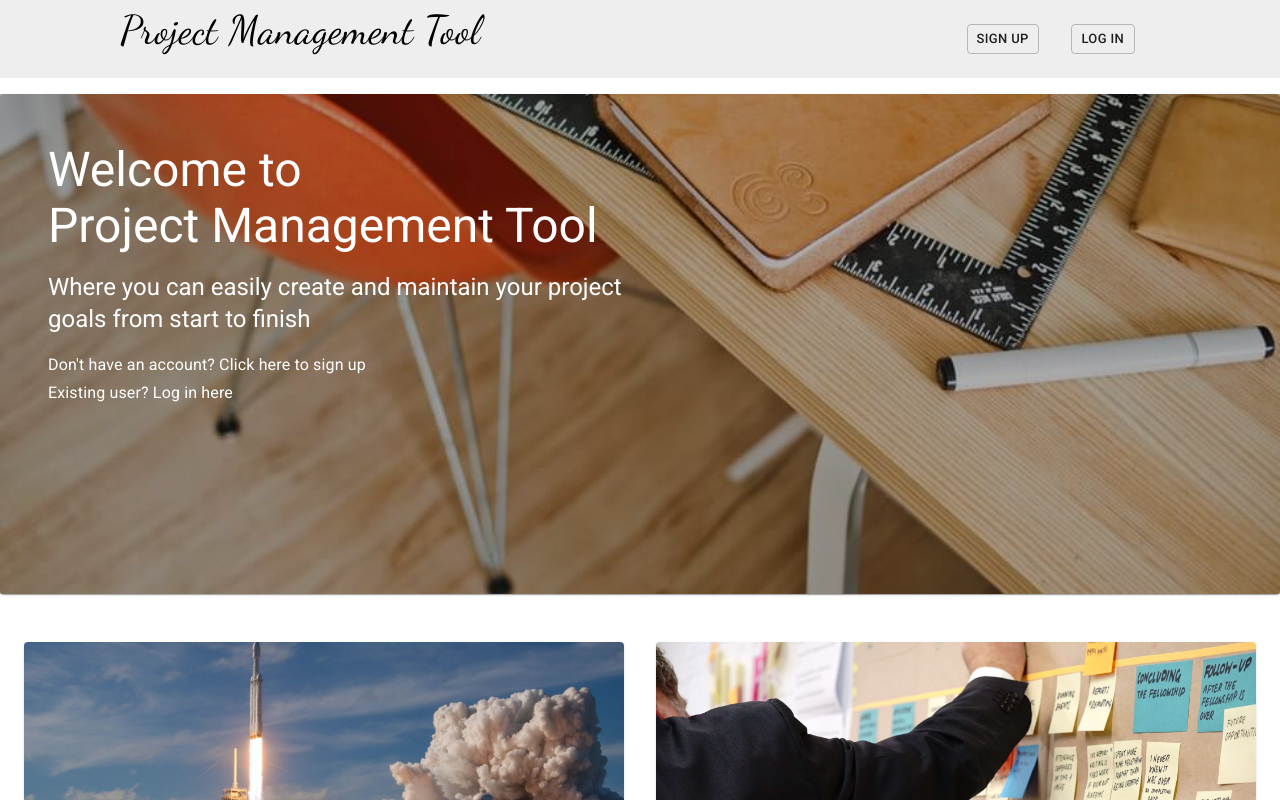
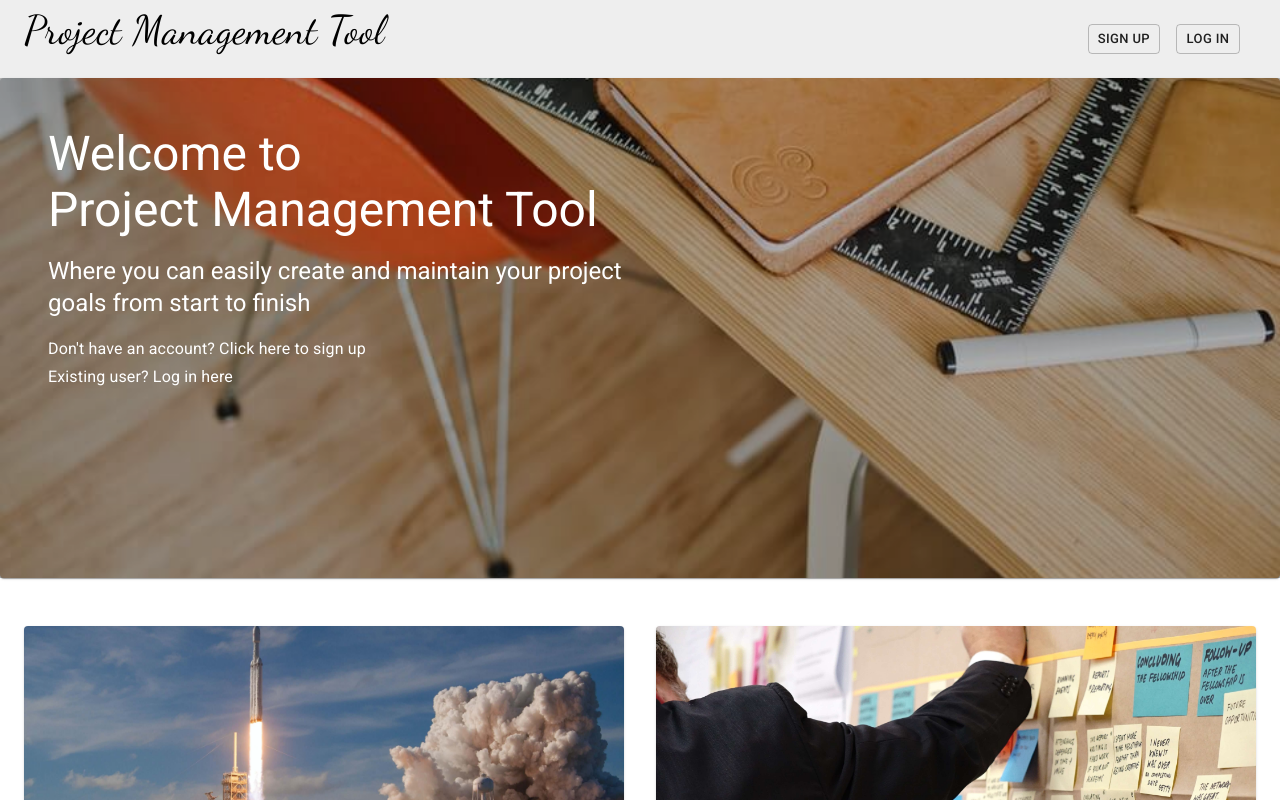
Before and after one commit to Thewa55/Project-Management-Tool, a React (Create React App) app in the folder ppmtool-react-client/: page / in a window 1280 px wide. Shown: the top 800 px of the page. Built offline with nearby package versions, Linux system fonts and the light colour scheme.

Commit message:
Redid navbar spacing with a container and adjusted grid width

```diff
--- a/ppmtool-react-client/src/components/Navbar/index.js
+++ b/ppmtool-react-client/src/components/Navbar/index.js
@@ -1,5 +1,5 @@
 import React from "react";
-import { Box, Typography, Button, Grid } from "@material-ui/core";
+import { Box, Typography, Button, Grid, Container } from "@material-ui/core";
 import { makeStyles } from '@material-ui/core/styles';
 import { Link } from 'react-router-dom';
 import { useDispatch, useSelector } from 'react-redux';
@@ -7,9 +7,6 @@ import { logout } from '../../utils/logout'
 
 
 const useStyles = makeStyles((theme) => ({
-  boxStyle:{
-    marginBottom: '1em'
-  },
   gridStyle:{
     [theme.breakpoints.down("xs")]:{
       justifyContent: "center"
@@ -21,13 +18,19 @@ const useStyles = makeStyles((theme) => ({
       paddingTop: "0"
     }
   },
+  boxStyle: {
+    textAlign: 'right',
+    [theme.breakpoints.down("xs")]:{
+      textAlign: 'center'
+    }
+  },
   typography:{
     fontFamily : "Dancing Script",
-      marginLeft: "3em",
     fontSize: "2.5em",
     [theme.breakpoints.down("xs")]:{
       textAlign: "center",
-        marginLeft: "0"
+      marginLeft: "0",
+      fontSize: '2em'
     }
   },
   linkStyle:{
@@ -36,7 +39,6 @@ const useStyles = makeStyles((theme) => ({
     marginRight: "1em"
   },
   buttonStyle:{
-      margin: "inherit",
     [theme.breakpoints.down("xs")]:{
       marginBottom: "1em"
     }
@@ -61,17 +63,13 @@ export default function Navbar() {
   ))
 
   const NotAuthNavbar = (
-      <Grid item xs={12} sm={4} className={classes.gridStyle}>
-        <Box flexGrow={1} textAlign="center" style={{fontFamily: "typeface-roboto"}}>
+    <Grid item xs={12} sm={5} md={6} lg={8} className={classes.gridStyle}>
+      <Box flexGrow={1} className={classes.boxStyle}>
         <Link to="/signup" className={classes.linkStyle}>
-            <Button className={classes.buttonStyle} variant="outlined" size="small">
-              Sign up
-            </Button>
+          <Button className={classes.buttonStyle} variant="outlined" size="small"> Sign up</Button>
         </Link>
         <Link to="/login" className={classes.linkStyle}>
-            <Button className={classes.buttonStyle} variant="outlined" size="small">
-              Log In
-            </Button>
+          <Button className={classes.buttonStyle} variant="outlined" size="small">Log In</Button>
         </Link>
       </Box>
     </Grid>
@@ -79,17 +77,13 @@ export default function Navbar() {
 
 
   const AuthNavbar = (
-      <Grid item xs={12} sm={4} className={classes.gridStyle}>
-        <Box flexGrow={1} textAlign="center" style={{fontFamily: "typeface-roboto"}}>
+    <Grid item xs={12} sm={5} md={6} lg={8} className={classes.gridStyle}>
+      <Box flexGrow={1} className={classes.boxStyle}>
         <Link to="/dashboard" className={classes.linkStyle}>
-            <Button className={classes.buttonStyle} variant="outlined" size="small">
-              Dashboard
-            </Button>
+          <Button className={classes.buttonStyle} variant="outlined" size="small">Dashboard</Button>
         </Link>
         <Link to="/" className={classes.linkStyle}>
-            <Button onClick={userLogout} className={classes.buttonStyle}  variant="outlined" size="small">
-              Log out
-            </Button>
+          <Button onClick={userLogout} className={classes.buttonStyle}  variant="outlined" size="small">Log out</Button>
         </Link>
       </Box>
     </Grid>
@@ -103,15 +97,17 @@ export default function Navbar() {
 
 
   return(
-    <Box display="flex" bgcolor="grey.200" alignItems="center" className={classes.boxStyle}>
+    <Box display="flex" bgcolor="grey.200" alignItems="center">
+      <Container >
         <Grid container className={classes.gridStyle} direction="row" justify="center" alignItems="center">
-        <Grid item xs={12} sm={8}>
+          <Grid item xs={12} sm={7} md={6} lg={4}>
             <Link className={classes.linkStyle} to="/">
               <Typography className={classes.typography}>Project Management Tool</Typography>
             </Link>
           </Grid>
           {NavbarLinks}
         </Grid>
+      </Container>
     </Box>
   )
 }
```
Lines whose indentation alone changed are shown as unchanged.
